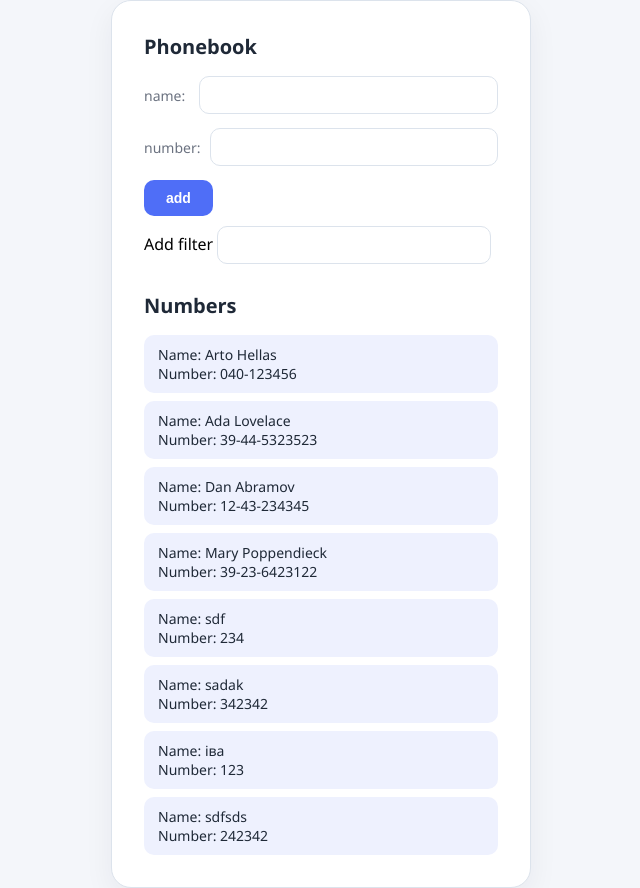
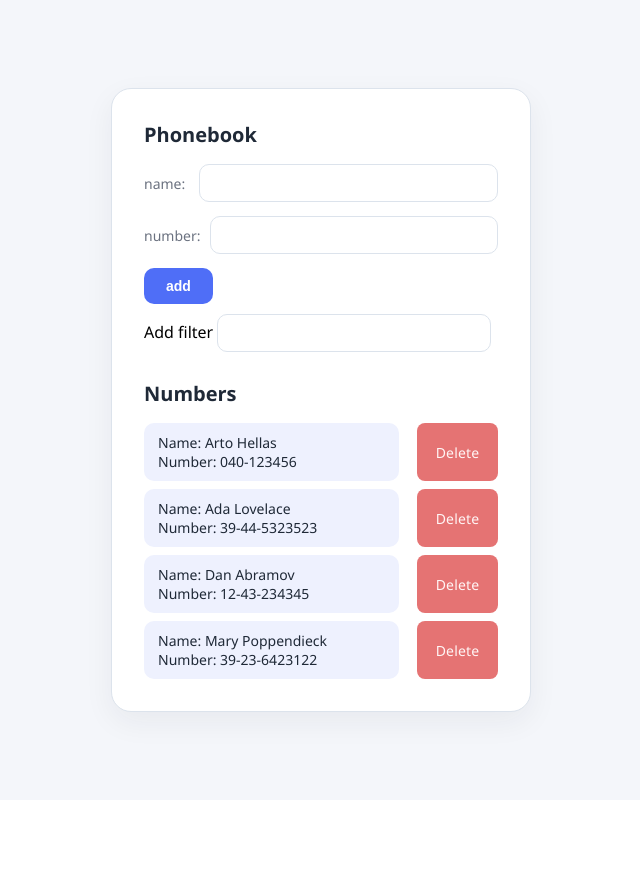
Before and after one commit to ArtemSpr/osa2, a React (Vite) app in the folder phoneBook/: page / in a window 1280 px wide. Shown: the whole page, without its empty margins (319-959 px from the left). After the commit the page ends 800 px from the top, so only its background shows below. Built offline with nearby package versions, Linux system fonts and the light colour scheme; data requests are answered from the project's data file.

Commit message:
Completed 2.13 and 2.14 tasks

```diff
--- a/phoneBook/db.json
+++ b/phoneBook/db.json
@@ -19,26 +19,6 @@
       "name": "Mary Poppendieck",
       "number": "39-23-6423122",
       "id": "4"
-    },
-    {
-      "name": "sdf",
-      "number": "234",
-      "id": "7xdhP_E"
-    },
-    {
-      "name": "sadak",
-      "number": "342342",
-      "id": "8rPAUTB"
-    },
-    {
-      "name": "іва",
-      "number": "123",
-      "id": "ZIbekzJ"
-    },
-    {
-      "name": "sdfsds",
-      "number": "242342",
-      "id": "w8LS97e"
     }
   ]
 }
--- a/phoneBook/src/App.css
+++ b/phoneBook/src/App.css
@@ -105,12 +105,46 @@ button:active {
   gap: 8px;
 }
 
+.personChip-block {
+  display: flex;
+  flex-direction: row;
+  gap: 5%;
+}
+
 .person-chip {
   padding: 10px 14px;
   background: var(--chip-bg);
   color: var(--text-dark);
   border-radius: 10px;
   font-size: 14px;
+  width: 80%;
+}
+
+.deleteChip {
+  width: 20%;
+  padding: 7px 12px;
+  border: none;
+  border-radius: 8px;
+  background-color: #e57373;
+  color: #fff5f5;
+  font-size: 14px;
+  font-weight: 500;
+  letter-spacing: 0.2px;
+  cursor: pointer;
+  transition: all 0.2s ease;
+  display: flex;
+  justify-content: center;
+  align-items: center;
+  user-select: none;
+}
+
+.deleteChip:hover {
+  background-color: #ef5350;
+  transform: translateY(-1px);
+}
+
+.deleteChip:active {
+  transform: translateY(0);
 }
 
 .filter-input {
--- a/phoneBook/src/App.jsx
+++ b/phoneBook/src/App.jsx
@@ -2,6 +2,7 @@ import "./App.css";
 
 import { useEffect, useState } from "react";
 import axios from "axios";
+import { getAll, addNew, removeChip } from "./services/persons";
 
 const PhoneContacts = (props) => {
   return (
@@ -9,10 +10,29 @@ const PhoneContacts = (props) => {
       <h2 className="title">Numbers</h2>
       <div className="humanList">
         {props.personsToShow.map((person) => (
+          <div className="personChip-block">
             <span className="person-chip" key={person.name}>
               Name: {person.name} <br />
               Number: {person.number || "Unknown"}
             </span>
+            <div
+              className="deleteChip"
+              onClick={() => {
+                try {
+                  removeChip(person.id).then(() => {
+                    props.setPersons((prevPersons) =>
+                      prevPersons.filter((p) => p.id !== person.id),
+                    );
+                  });
+                  console.log("User was sucssesfuly deleted");
+                } catch (error) {
+                  console.error(error);
+                }
+              }}
+            >
+              Delete
+            </div>
+          </div>
         ))}
       </div>
     </>
@@ -86,15 +106,14 @@ const App = () => {
   );
 
   useEffect(() => {
-    try {
-      const data = axios
-        .get("http://localhost:3001/persons")
-        .then((response) => setPersons(response.data));
-      console.log("Data was collected");
-    } catch (error) {
+    getAll()
+      .then((response) => {
+        setPersons(response.data);
+      })
+      .catch((error) => {
         console.error(error);
-    }
-  }, [PhoneForm]);
+      });
+  }, []);
 
   const nameChecker = () => {
     if (!Number.isNaN(Number(newName))) {
@@ -125,19 +144,13 @@ const App = () => {
 
     if (nameChecker() === true && numberChecker() === true) {
       try {
-        axios
-          .post("http://localhost:3001/persons", {
-            name: newName,
-            number: newNumber,
-          })
-          .then((response) => {
+        addNew(newName, newNumber).then((response) => {
           setPersons(persons.concat(response.data));
         });
       } catch (error) {
         console.error(error);
       }
 
-      // setPersons([...persons, { name: newName, number: newNumber }]);
       setNewName("");
       setNewNumber("");
     } else {
@@ -156,7 +169,7 @@ const App = () => {
           checker={checker}
         />
         <PhoneFilter newFilter={newFilter} setNewFilter={setNewFilter} />
-        <PhoneContacts personsToShow={personsToShow} />
+        <PhoneContacts personsToShow={personsToShow} setPersons={setPersons} />
       </div>
     </div>
   );
--- /dev/null
+++ b/phoneBook/src/services/persons.js
@@ -0,0 +1,18 @@
+import axios from "axios";
+
+const getAll = () => {
+  return axios.get("http://localhost:3001/persons");
+};
+
+const addNew = (name, number) => {
+  return axios.post("http://localhost:3001/persons", {
+    name: name,
+    number: number,
+  });
+};
+
+const removeChip = (id) => {
+  return axios.delete(`http://localhost:3001/persons/${id}`);
+};
+
+export { getAll, addNew, removeChip };
```
Lines whose indentation alone changed are shown as unchanged.
